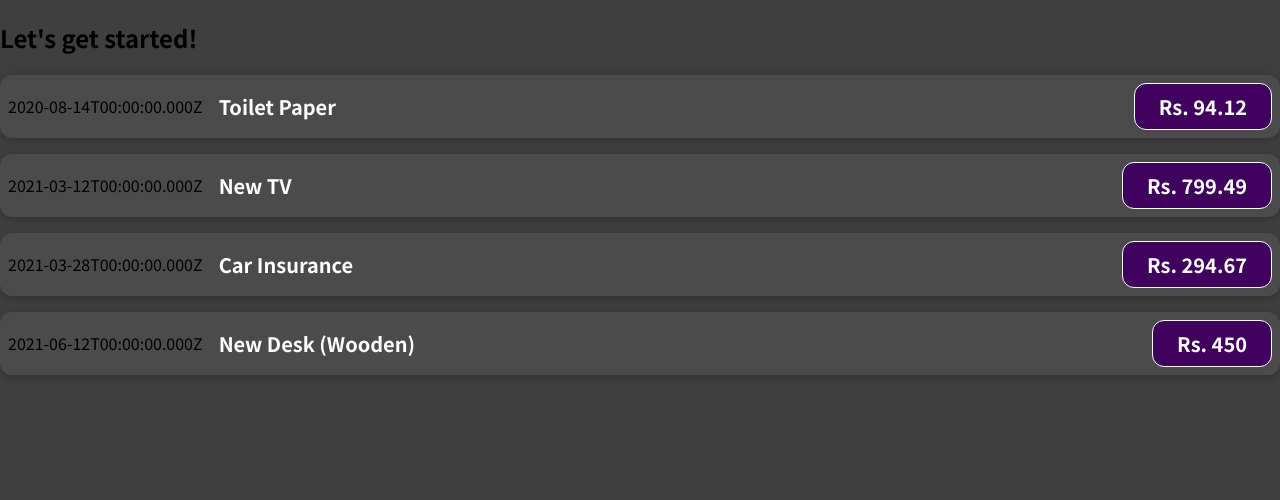
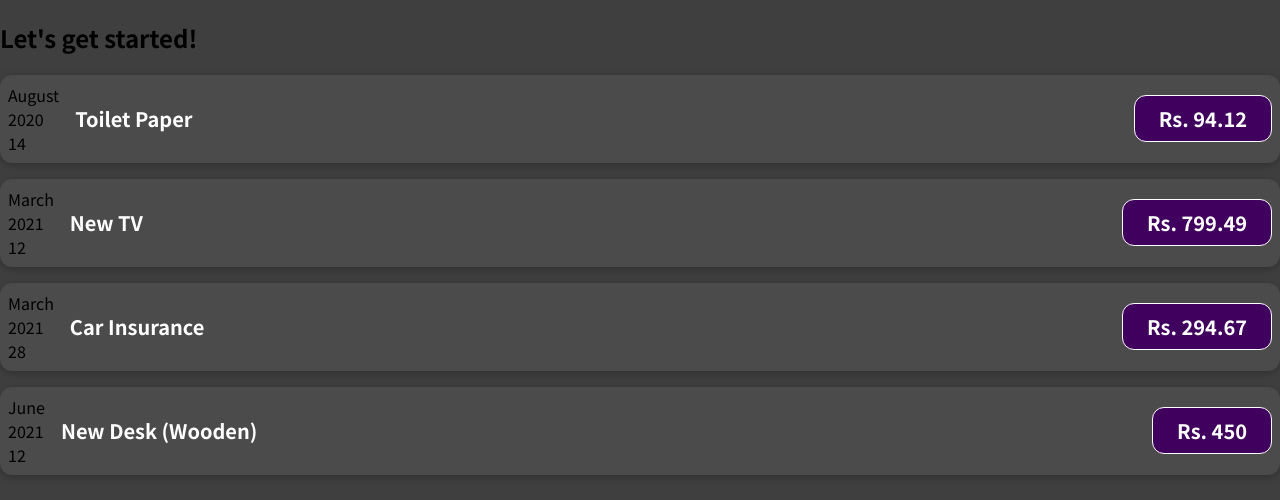
Before and after one commit to harsha9726/react-practice, a JavaScript app: page / in a window 1280 px wide. Shown: the top 500 px of the page. Built offline with nearby package versions, Linux system fonts and the light colour scheme.

Commit message:
Added ExpenseDate component

```diff
--- /dev/null
+++ b/src/Components/ExpenseDate.js
@@ -0,0 +1,15 @@
+const ExpenseDate = (props) => {
+  const month = props.date.toLocaleString('en-US', {month: 'long'});
+  const day = props.date.toLocaleString('en-US', {day: '2-digit'});
+  const year = props.date.getFullYear();
+
+  return (
+    <div>
+      <div>{month}</div>
+      <div>{year}</div>
+      <div>{day}</div>
+    </div>
+  );
+}
+
+export default ExpenseDate;
--- a/src/Components/ExpenseItem.js
+++ b/src/Components/ExpenseItem.js
@@ -1,10 +1,11 @@
 import './ExpenseItem.css';
+import ExpenseDate from './ExpenseDate'
 
 const ExpenseItem = (props) => {
 
   return (
   <div className="expense-item">
-    <div>{props.date.toISOString()}</div>
+    <ExpenseDate date={props.date}></ExpenseDate>
     <div className="expense-item__description">
       <h2>{props.title}</h2>
       <div className="expense-item__price">Rs. {props.amount}</div>
```
